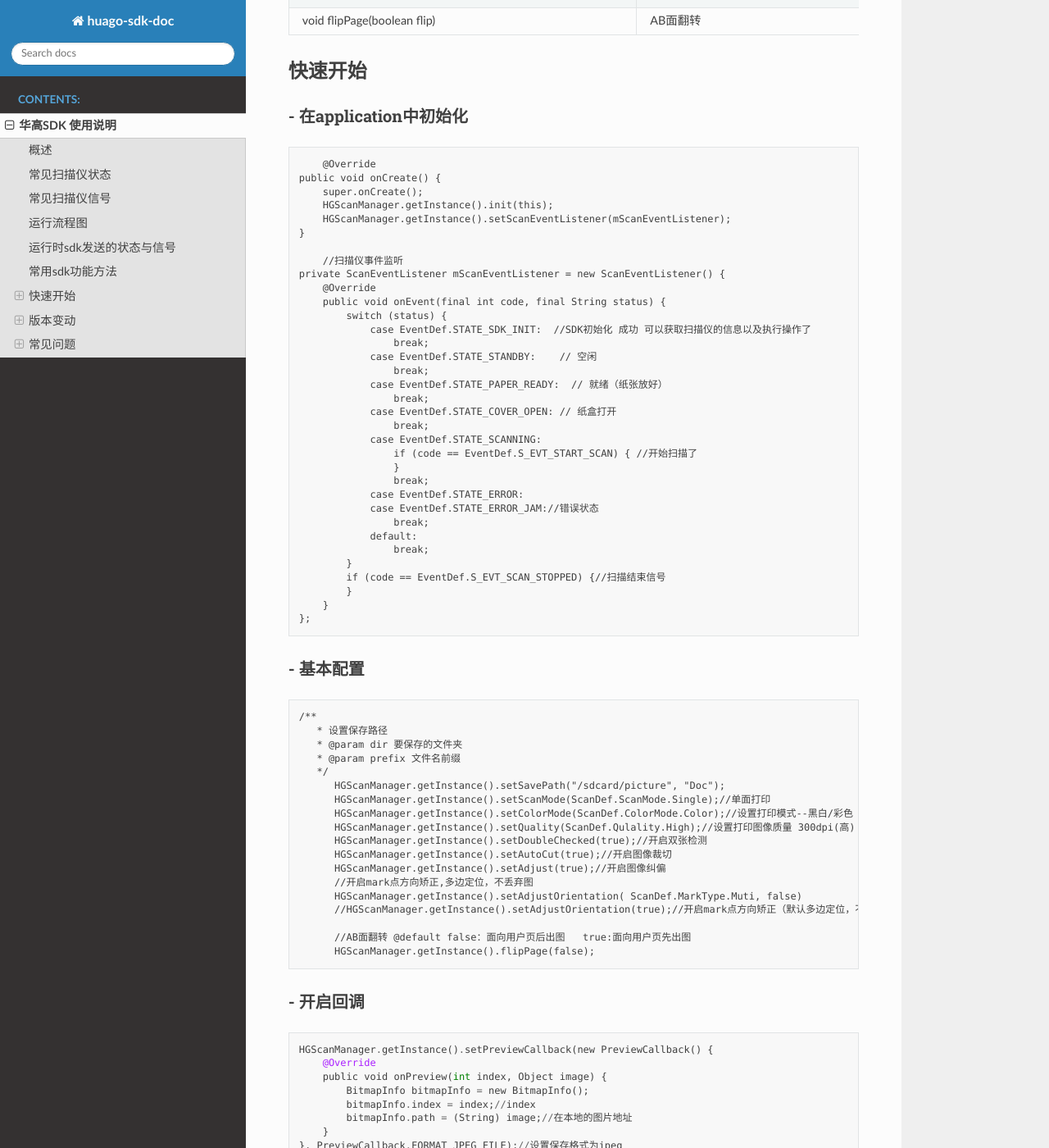
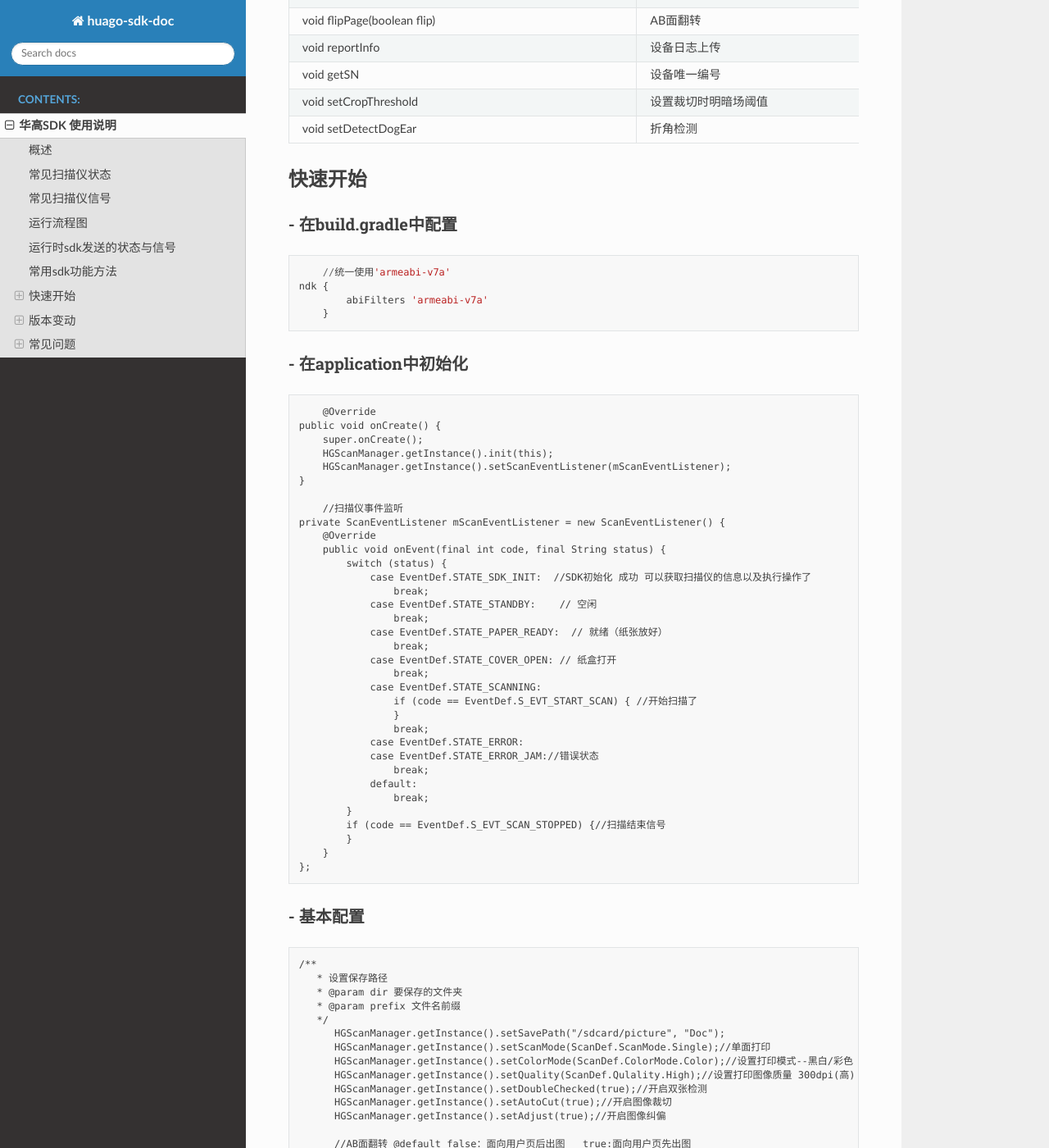
Before and after one commit to xjiangyan/huago-sdk, a Sphinx documentation site: the page built from source/sdk.rst, in a window 1280 px wide and 1400 px high, scrolled down 5098 px. Shown: the whole window at 82% size. Built offline with Sphinx 7.4.7 and the Read the Docs theme 2.0.0, drawn with Linux system fonts in a browser that asks for light colours; some of the changed text lies outside the part shown.

Commit message:
update 2.6.0

```diff
--- a/source/sdk.rst
+++ b/source/sdk.rst
@@ -218,6 +218,10 @@ void setAdjustOrientation(boolean b)  									设置mark点文本校正方向
 void setAutoScanDelayTime(int millisecond) 								设置多少毫秒内待纸自动扫描
 Statistics getStatistics()  											获取设备扫描数据统计
 void flipPage(boolean flip)	 											AB面翻转
+void reportInfo															设备日志上传
+void getSN																设备唯一编号
+void setCropThreshold													设置裁切时明暗场阈值
+void setDetectDogEar													折角检测
 =============================================================			==============================================================================================================================================================
 
 
@@ -225,6 +229,17 @@ void flipPage(boolean flip)	 											AB面翻转
 =========
 快速开始
 =========
+
+----------------------------
+- **在build.gradle中配置**
+----------------------------
+
+::
+
+	//统一使用'armeabi-v7a'
+    ndk {
+            abiFilters 'armeabi-v7a'
+        }
 
 ----------------------------
 - **在application中初始化**
@@ -286,9 +301,6 @@ void flipPage(boolean flip)	 											AB面翻转
 	HGScanManager.getInstance().setDoubleChecked(true);//开启双张检测
 	HGScanManager.getInstance().setAutoCut(true);//开启图像裁切
 	HGScanManager.getInstance().setAdjust(true);//开启图像纠偏
-	//开启mark点方向矫正,多边定位，不丢弃图
-	HGScanManager.getInstance().setAdjustOrientation( ScanDef.MarkType.Muti, false)
-	//HGScanManager.getInstance().setAdjustOrientation(true);//开启mark点方向矫正（默认多边定位，不丢弃图）
 
 	//AB面翻转 @default false：面向用户页后出图   true:面向用户页先出图
 	HGScanManager.getInstance().flipPage(false);
```
